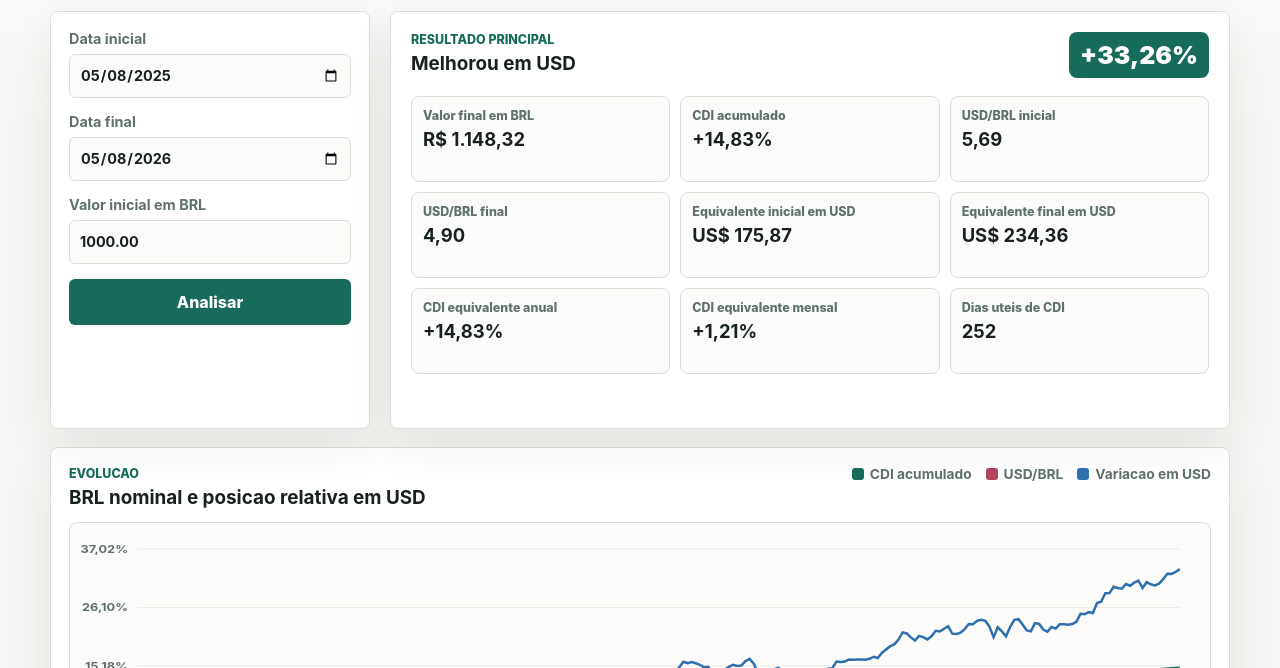
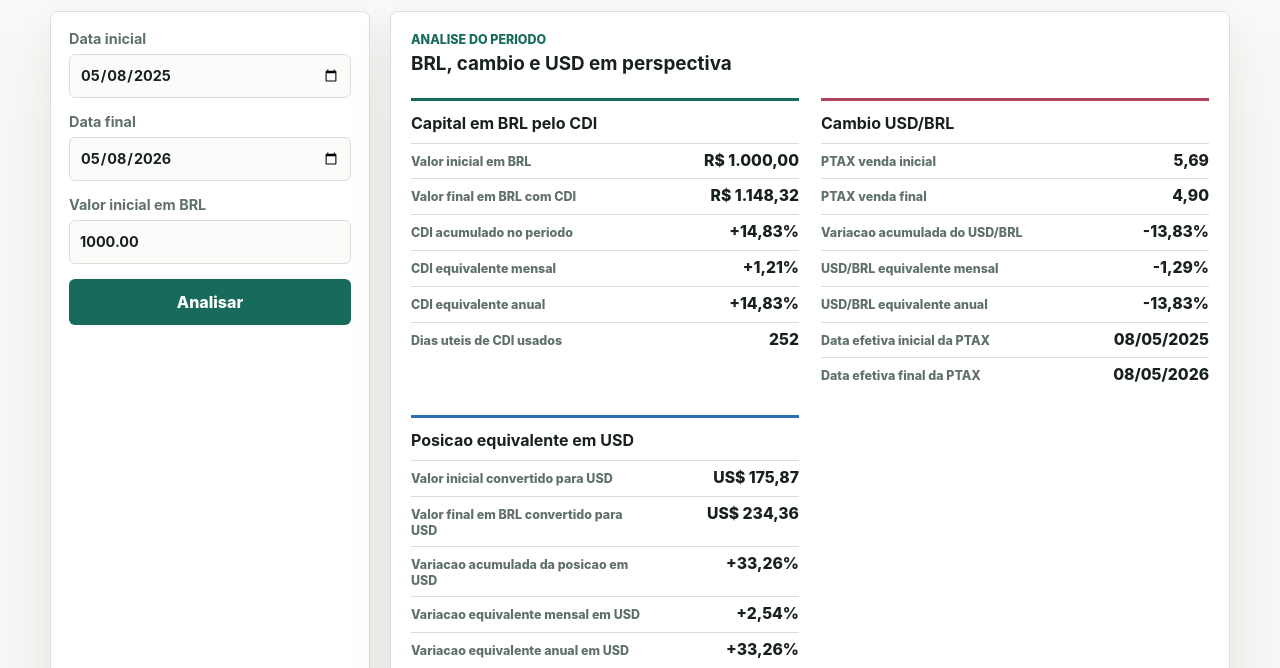
Before and after one commit to antonioabba25/armadilhadocdi, a website with bundled scripts: page public/index.html in a window 1280 px wide. Shown: the part 132-800 px from the top of the page. Built offline with nearby package versions, Linux system fonts and the light colour scheme.

Commit message:
Separa analise BRL cambio USD

```diff
--- a/public/assets/app.js
+++ b/public/assets/app.js
@@ -1,25 +1,12 @@
 import {
-  BUSINESS_DAYS_PER_MONTH,
-  BUSINESS_DAYS_PER_YEAR,
   DataUnavailableError,
   DomainValidationError,
   buildChartSeries,
-  calculateEquivalentRatePercentage,
   calculateResult
 } from "./calculations.js";
+import { buildResultPresentation } from "./presentation.js";
 
 const DATASET_URL = "./data/market-data.latest.json";
-const FIELD_LABELS = {
-  final_brl: "Valor final em BRL",
-  cdi_percentage: "CDI acumulado",
-  initial_usdbrl: "USD/BRL inicial",
-  final_usdbrl: "USD/BRL final",
-  initial_usd: "Equivalente inicial em USD",
-  final_usd_with_cdi: "Equivalente final em USD",
-  annual_equivalent: "CDI equivalente anual",
-  monthly_equivalent: "CDI equivalente mensal",
-  cdi_days_used: "Dias uteis de CDI"
-};
 
 let marketData = null;
 
@@ -29,7 +16,6 @@ const endInput = document.querySelector("#end-date");
 const initialInput = document.querySelector("#initial-brl");
 const dataStatus = document.querySelector("#data-status");
 const resultTitle = document.querySelector("#result-title");
-const resultScore = document.querySelector("#result-score");
 const metricsGrid = document.querySelector("#metrics-grid");
 const fallbackNotice = document.querySelector("#fallback-notice");
 const chart = document.querySelector("#comparison-chart");
@@ -116,54 +102,60 @@ function updateDatasetMetadata(dataset) {
   counts.textContent = `${Object.keys(dataset.cdi_rates).length} CDI, ${Object.keys(dataset.usd_rates).length} USD/BRL`;
 }
 
-function classifyResult(value) {
-  if (Math.abs(value) < 0.1) {
-    return ["neutral", "Preservou quase tudo em USD"];
+function formatPresentationValue(row) {
+  if (row.format === "brl") {
+    return brlFormatter.format(row.value);
   }
-  if (value > 0) {
-    return ["positive", "Melhorou em USD"];
+  if (row.format === "usd") {
+    return usdFormatter.format(row.value);
   }
-  return ["negative", "Piorou em USD"];
+  if (row.format === "percent") {
+    return `${percentFormatter.format(row.value)}%`;
+  }
+  if (row.format === "quote") {
+    return numberFormatter.format(row.value);
+  }
+  if (row.format === "integer") {
+    return String(row.value);
+  }
+  if (row.format === "date") {
+    return formatDate(row.value);
+  }
+  return String(row.value);
 }
 
-function renderMetric(label, value) {
-  const metric = document.createElement("div");
-  metric.className = "metric";
-  metric.innerHTML = `<span></span><strong></strong>`;
-  metric.querySelector("span").textContent = label;
-  metric.querySelector("strong").textContent = value;
-  metricsGrid.append(metric);
+function renderPresentationSection(section, variant = "") {
+  const wrapper = document.createElement("section");
+  wrapper.className = `result-section${variant ? ` result-section-${variant}` : ""}`;
+  const title = document.createElement("h3");
+  title.textContent = section.title;
+
+  const list = document.createElement("dl");
+  list.className = "result-table";
+  for (const row of section.rows) {
+    const item = document.createElement("div");
+    const label = document.createElement("dt");
+    const value = document.createElement("dd");
+    label.textContent = row.label;
+    value.textContent = formatPresentationValue(row);
+    item.append(label, value);
+    list.append(item);
+  }
+
+  wrapper.append(title, list);
+  metricsGrid.append(wrapper);
 }
 
 function renderResult(result) {
   metricsGrid.replaceChildren();
   fallbackNotice.className = "notice";
 
-  const [classification, title] = classifyResult(result.real_usd_return_percentage);
-  resultTitle.textContent = title;
-  resultScore.className = `result-score ${classification}`;
-  resultScore.textContent = `${percentFormatter.format(result.real_usd_return_percentage)}%`;
+  resultTitle.textContent = "BRL, cambio e USD em perspectiva";
 
-  const annualEquivalent = calculateEquivalentRatePercentage(
-    result.cdi_percentage,
-    result.cdi_days_used,
-    BUSINESS_DAYS_PER_YEAR
-  );
-  const monthlyEquivalent = calculateEquivalentRatePercentage(
-    result.cdi_percentage,
-    result.cdi_days_used,
-    BUSINESS_DAYS_PER_MONTH
-  );
-
-  renderMetric(FIELD_LABELS.final_brl, brlFormatter.format(result.final_brl));
-  renderMetric(FIELD_LABELS.cdi_percentage, `${percentFormatter.format(result.cdi_percentage)}%`);
-  renderMetric(FIELD_LABELS.initial_usdbrl, numberFormatter.format(result.initial_usdbrl));
-  renderMetric(FIELD_LABELS.final_usdbrl, numberFormatter.format(result.final_usdbrl));
-  renderMetric(FIELD_LABELS.initial_usd, usdFormatter.format(result.initial_usd));
-  renderMetric(FIELD_LABELS.final_usd_with_cdi, usdFormatter.format(result.final_usd_with_cdi));
-  renderMetric(FIELD_LABELS.annual_equivalent, `${percentFormatter.format(annualEquivalent)}%`);
-  renderMetric(FIELD_LABELS.monthly_equivalent, `${percentFormatter.format(monthlyEquivalent)}%`);
-  renderMetric(FIELD_LABELS.cdi_days_used, String(result.cdi_days_used));
+  const presentation = buildResultPresentation(result);
+  renderPresentationSection(presentation.brl, "brl");
+  renderPresentationSection(presentation.exchange, "exchange");
+  renderPresentationSection(presentation.usd, "usd");
 
   const notices = [];
   if (result.effective_start_date !== result.start_date || result.effective_end_date !== result.end_date) {
@@ -182,8 +174,6 @@ function renderResult(result) {
 
 function renderError(error) {
   resultTitle.textContent = "Nao foi possivel calcular";
-  resultScore.className = "result-score negative";
-  resultScore.textContent = "--";
   metricsGrid.replaceChildren();
   fallbackNotice.className = "notice error";
   fallbackNotice.textContent = error.message || "Erro inesperado.";
--- /dev/null
+++ b/public/assets/presentation.js
@@ -0,0 +1,105 @@
+import {
+  BUSINESS_DAYS_PER_MONTH,
+  BUSINESS_DAYS_PER_YEAR,
+  calculateEquivalentRatePercentage
+} from "./calculations.js";
+
+export function calculateUsdBrlVariationPercentage(result) {
+  return (result.final_usdbrl / result.initial_usdbrl - 1) * 100;
+}
+
+export function buildResultPresentation(result) {
+  const usdBrlVariationPercentage = calculateUsdBrlVariationPercentage(result);
+
+  return {
+    brl: {
+      title: "Capital em BRL pelo CDI",
+      rows: [
+        { label: "Valor inicial em BRL", value: result.initial_brl, format: "brl" },
+        { label: "Valor final em BRL com CDI", value: result.final_brl, format: "brl" },
+        { label: "CDI acumulado no periodo", value: result.cdi_percentage, format: "percent" },
+        {
+          label: "CDI equivalente mensal",
+          value: calculateEquivalentRatePercentage(
+            result.cdi_percentage,
+            result.cdi_days_used,
+            BUSINESS_DAYS_PER_MONTH
+          ),
+          format: "percent"
+        },
+        {
+          label: "CDI equivalente anual",
+          value: calculateEquivalentRatePercentage(
+            result.cdi_percentage,
+            result.cdi_days_used,
+            BUSINESS_DAYS_PER_YEAR
+          ),
+          format: "percent"
+        },
+        { label: "Dias uteis de CDI usados", value: result.cdi_days_used, format: "integer" }
+      ]
+    },
+    exchange: {
+      title: "Cambio USD/BRL",
+      rows: [
+        { label: "PTAX venda inicial", value: result.initial_usdbrl, format: "quote" },
+        { label: "PTAX venda final", value: result.final_usdbrl, format: "quote" },
+        {
+          label: "Variacao acumulada do USD/BRL",
+          value: usdBrlVariationPercentage,
+          format: "percent"
+        },
+        {
+          label: "USD/BRL equivalente mensal",
+          value: calculateEquivalentRatePercentage(
+            usdBrlVariationPercentage,
+            result.cdi_days_used,
+            BUSINESS_DAYS_PER_MONTH
+          ),
+          format: "percent"
+        },
+        {
+          label: "USD/BRL equivalente anual",
+          value: calculateEquivalentRatePercentage(
+            usdBrlVariationPercentage,
+            result.cdi_days_used,
+            BUSINESS_DAYS_PER_YEAR
+          ),
+          format: "percent"
+        },
+        { label: "Data efetiva inicial da PTAX", value: result.initial_fx_date, format: "date" },
+        { label: "Data efetiva final da PTAX", value: result.final_fx_date, format: "date" }
+      ]
+    },
+    usd: {
+      title: "Posicao equivalente em USD",
+      rows: [
+        { label: "Valor inicial convertido para USD", value: result.initial_usd, format: "usd" },
+        { label: "Valor final em BRL convertido para USD", value: result.final_usd_with_cdi, format: "usd" },
+        {
+          label: "Variacao acumulada da posicao em USD",
+          value: result.real_usd_return_percentage,
+          format: "percent"
+        },
+        {
+          label: "Variacao equivalente mensal em USD",
+          value: calculateEquivalentRatePercentage(
+            result.real_usd_return_percentage,
+            result.cdi_days_used,
+            BUSINESS_DAYS_PER_MONTH
+          ),
+          format: "percent"
+        },
+        {
+          label: "Variacao equivalente anual em USD",
+          value: calculateEquivalentRatePercentage(
+            result.real_usd_return_percentage,
+            result.cdi_days_used,
+            BUSINESS_DAYS_PER_YEAR
+          ),
+          format: "percent"
+        }
+      ]
+    }
+  };
+}
--- a/public/assets/styles.css
+++ b/public/assets/styles.css
@@ -162,59 +162,65 @@ input:focus {
   gap: 16px;
 }
 
-.result-score {
-  min-width: 140px;
-  padding: 8px 10px;
-  border-radius: 8px;
-  color: #ffffff;
-  background: var(--muted);
-  font-size: 1.55rem;
-  font-weight: 900;
-  text-align: center;
-  white-space: nowrap;
+.metrics-grid {
+  display: grid;
+  grid-template-columns: repeat(auto-fit, minmax(260px, 1fr));
+  gap: 22px;
+  margin-top: 22px;
 }
 
-.result-score.positive {
-  background: var(--accent);
+.result-section {
+  min-width: 0;
+  border-top: 3px solid var(--line);
+  padding-top: 12px;
 }
 
-.result-score.negative {
-  background: var(--danger);
+.result-section-brl {
+  border-color: var(--accent);
 }
 
-.result-score.neutral {
-  background: var(--amber);
+.result-section-exchange {
+  border-color: var(--rose);
 }
 
-.metrics-grid {
-  display: grid;
-  grid-template-columns: repeat(3, minmax(0, 1fr));
-  gap: 10px;
-  margin-top: 18px;
+.result-section-usd {
+  border-color: var(--blue);
 }
 
-.metric {
-  min-width: 0;
-  min-height: 86px;
-  border: 1px solid var(--line);
-  border-radius: 8px;
-  padding: 11px;
-  background: #fbfcfa;
+.result-section h3 {
+  margin: 0 0 10px;
+  color: var(--ink);
+  font-size: 1rem;
+  line-height: 1.25;
 }
 
-.metric span {
-  display: block;
+.result-table {
+  margin: 0;
+}
+
+.result-table div {
+  display: grid;
+  grid-template-columns: minmax(0, 1.25fr) minmax(92px, 0.75fr);
+  gap: 12px;
+  align-items: baseline;
+  padding: 8px 0;
+  border-top: 1px solid var(--line);
+}
+
+.result-table dt {
   color: var(--muted);
   font-size: 0.78rem;
   font-weight: 800;
+  line-height: 1.25;
 }
 
-.metric strong {
-  display: block;
-  margin-top: 6px;
+.result-table dd {
+  margin: 0;
   overflow-wrap: anywhere;
-  font-size: 1.15rem;
-  line-height: 1.15;
+  font-size: 0.98rem;
+  font-weight: 800;
+  line-height: 1.2;
+  text-align: right;
 }
 
 .notice {
@@ -373,7 +379,7 @@ input:focus {
   }
 
   .data-status,
-  .result-score {
+  .result-head {
     max-width: none;
     text-align: left;
   }
@@ -396,6 +402,15 @@ input:focus {
     grid-template-columns: 1fr;
   }
 
+  .result-table div {
+    grid-template-columns: 1fr;
+    gap: 4px;
+  }
+
+  .result-table dd {
+    text-align: left;
+  }
+
   .chart-wrap,
   #comparison-chart {
     min-height: 310px;
--- a/public/index.html
+++ b/public/index.html
@@ -36,10 +36,9 @@
         <section class="result-panel" aria-live="polite">
           <div class="result-head">
             <div>
-              <p class="eyebrow">Resultado principal</p>
+              <p class="eyebrow">Analise do periodo</p>
               <h2 id="result-title">Aguardando analise</h2>
             </div>
-            <output class="result-score" id="result-score">--</output>
           </div>
 
           <div class="metrics-grid" id="metrics-grid"></div>
```
Also changed, not shown: tests/js/presentation.test.js (added, +69 -0 lines), tests/js/static_ui_copy.test.js (added, +27 -0 lines).
